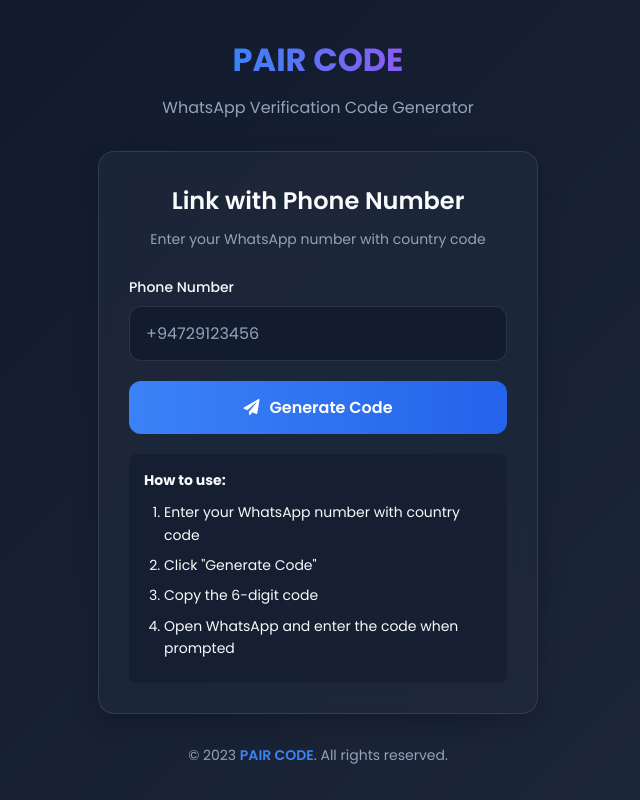
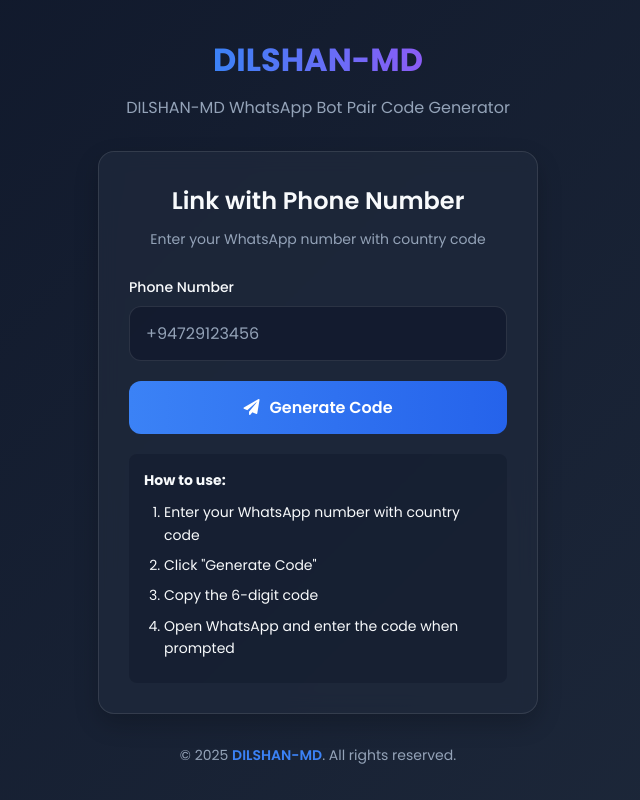
Before and after one commit to dilshan62/Session-ID, a website: page pair.html in a window 1280 px wide. Shown: the whole page, without its empty margins (322-962 px from the left). Drawn offline with nearby package versions, Linux system fonts and the light colour scheme.

Commit message:
Update pair.html

```diff
--- a/pair.html
+++ b/pair.html
@@ -295,8 +295,8 @@
 <body>
   <div class="container">
     <div class="header">
-      <div class="logo">PAIR CODE</div>
-      <div class="tagline">WhatsApp Verification Code Generator</div>
+      <div class="logo">DILSHAN-MD</div>
+      <div class="tagline">DILSHAN-MD WhatsApp Bot Pair Code Generator</div>
     </div>
 
     <div class="card">
@@ -346,7 +346,7 @@
     </div>
 
     <div class="footer">
-      <p>&copy; 2023 <span class="brand">PAIR CODE</span>. All rights reserved.</p>
+      <p>&copy; 2025 <span class="brand">DILSHAN-MD</span>. All rights reserved.</p>
     </div>
   </div>
 
```
